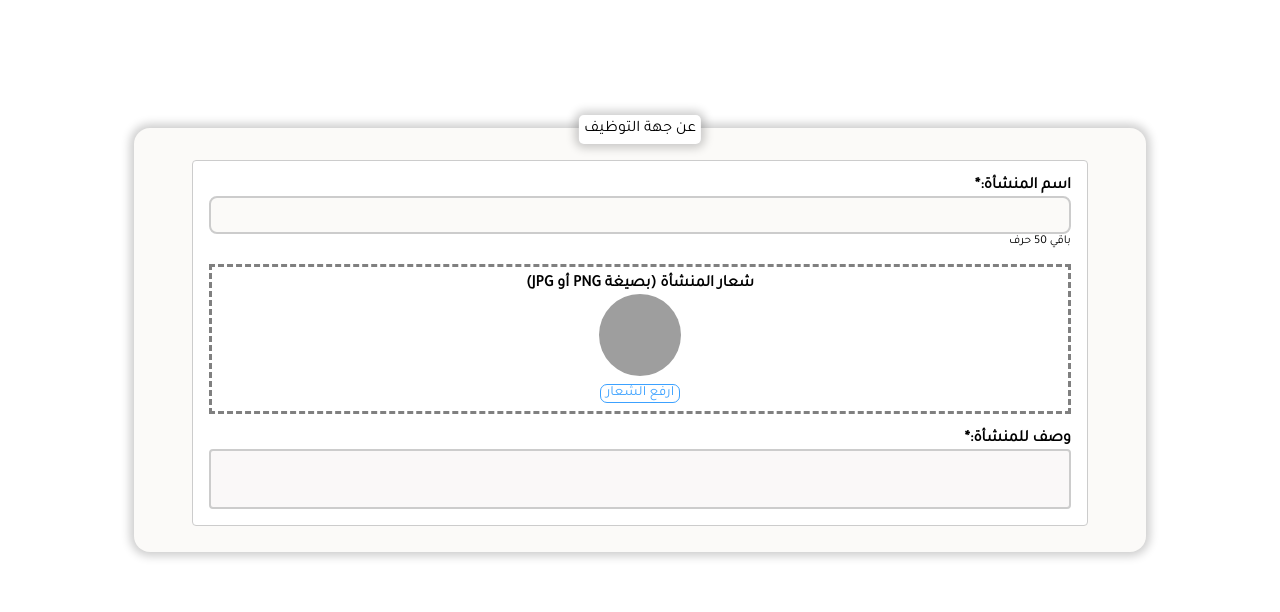
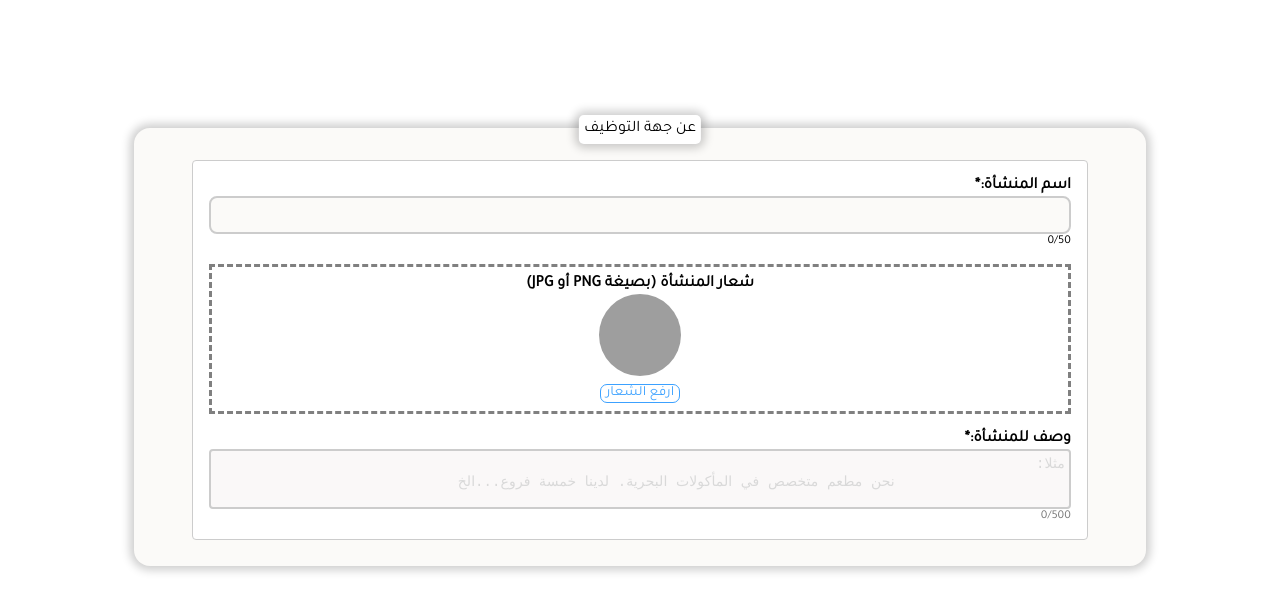
Before and after one commit to alrepo/job-board, a React (Create React App) app: page /jobs/new-job-post in a window 1280 px wide. Shown: the top 612 px of the page. Built offline with nearby package versions, Linux system fonts and the light colour scheme; grey boxes are pictures that could not be loaded.

Commit message:
added textarea counter

```diff
--- a/src/components/NewJobPost/CustomTextArea.js
+++ /dev/null
@@ -1,33 +0,0 @@
-import styled, { css } from "styled-components";
-import TextareaAutosize from 'react-textarea-autosize'
-
-export const CustomTextArea = styled(TextareaAutosize)`
-  font-size: 14px;
-  border: 2px solid #ccc;
-  line-height: 1.3;
-  letter-spacing: 0.1px;
-  color: black;
-  /* background-color: #F7F7F7; */
-  padding: 4px 4px 4px 4px;
-  border-radius: 4px;
-  text-align: right;
-  resize: vertical;
-  min-height: 3rem;
-  color: #000;
-  direction: rtl;
-  resize: none;
-  background: #faf8f8;
-  &:focus {
-    box-shadow: 0 0 2px 2px #4799eb;
-    outline: 0;
-  }
-  ::placeholder {
-    color: #D9D9D9;
-  }
-  ${({ $minHeight }) => $minHeight && css`
-    min-height: ${$minHeight}px;
-  `}
-  ${({ $isInValidate }) => $isInValidate && css`
-    border-color: ${props => props.theme.colors.red};
-  `}
-`
--- /dev/null
+++ b/src/components/NewJobPost/CustomTextArea.jsx
@@ -0,0 +1,73 @@
+import styled, { css } from "styled-components";
+import TextareaAutosize from 'react-textarea-autosize'
+import React, { useState } from "react";
+import PropTypes from "prop-types";
+
+const StyledTextArea = styled(TextareaAutosize)`
+  font-size: 14px;
+  border: 2px solid #ccc;
+  line-height: 1.3;
+  letter-spacing: 0.1px;
+  color: black;
+  /* background-color: #F7F7F7; */
+  padding: 4px 4px 4px 4px;
+  border-radius: 4px;
+  text-align: right;
+  resize: vertical;
+  min-height: 3rem;
+  color: #000;
+  direction: rtl;
+  resize: none;
+  background: #faf8f8;
+  &:focus {
+    box-shadow: 0 0 2px 2px #4799eb;
+    outline: 0;
+  }
+  ::placeholder {
+    color: #D9D9D9;
+  }
+  ${({ $minHeight }) => $minHeight && css`
+    min-height: ${$minHeight}px;
+  `}
+  ${({ $isInValidate }) => $isInValidate && css`
+    border-color: ${props => props.theme.colors.red};
+  `}
+`
+
+const CharCount = styled.div`
+  bottom: 5px;
+  right: 5px;
+  font-size: 12px;
+  color: #777;
+`;
+
+function CustomTextArea(props) {
+  const [value, setValue] = useState("");
+
+  const handleChange = (event) => {
+    const inputValue = event.target.value;
+    if (inputValue.length <= 500) {
+      setValue(inputValue);
+      if (props.onChange) {
+        props.onChange(inputValue);
+      }
+    }
+  };
+
+  return (
+    <div style={{position: "relative", display: "grid"}}>
+      <StyledTextArea
+        {...props}
+        value={value}
+        onChange={handleChange}
+      />
+      <CharCount>{value.length}/500</CharCount>
+    </div>
+  );
+}
+
+CustomTextArea.propTypes = {
+  onChange: PropTypes.func,
+};
+
+export default CustomTextArea;
--- a/src/components/NewJobPost/Input.jsx
+++ b/src/components/NewJobPost/Input.jsx
@@ -8,6 +8,7 @@ function Input({ value, setValue, ...props }) {
 
   const handleChange = event => {
     const { value } = event.target;
+    console.log(value);
     if (value.length <= MAX_LENGTH) {
       setValue(value);
     }
@@ -22,6 +23,24 @@ function Input({ value, setValue, ...props }) {
       />
       <RemainingChars>{remainingChars}</RemainingChars>
     </Wrapper>
+  );
+}
+
+function ParentComponent() {
+  const [value, setValue] = useState('');
+
+  return (
+    <>
+      <Input value={value} setValue={setValue} />
+      <AnotherComponent remainingChars={MAX_LENGTH - value.length} />
+    </>
+  );
+}
+
+function AnotherComponent({ remainingChars }) {
+  // use the latest value of remainingChars as needed
+  return (
+    <CounterDiv>{(50-remainingChars)}{"/50"}</CounterDiv>
   );
 }
 
@@ -69,22 +88,4 @@ const RemainingChars = styled.div`
 } */
 `;
 
-function ParentComponent() {
-  const [value, setValue] = useState('');
-
-  return (
-    <>
-      <Input value={value} setValue={setValue} />
-      <AnotherComponent remainingChars={MAX_LENGTH - value.length} />
-    </>
-  );
-}
-
-function AnotherComponent({ remainingChars }) {
-  // use the latest value of remainingChars as needed
-  return (
-    <CounterDiv>{"باقي "}{remainingChars}{" حرف"}</CounterDiv>
-  );
-}
-
 export default ParentComponent;
--- a/src/components/NewJobPost/NewJobPost.jsx
+++ b/src/components/NewJobPost/NewJobPost.jsx
@@ -11,7 +11,7 @@ import {
         LogoDiv,
 
 } from "./new-job-post.styled.js";
-import { CustomTextArea } from './CustomTextArea';
+import CustomTextArea from './CustomTextArea.jsx';
 import LogoUploader from "./LogoUploader.jsx";
 import ParentComponent from "./Input";
 // import { remainingChars } from "./Input";
@@ -34,7 +34,8 @@ function NewJobPost()
                 <Label>وصف للمنشأة:{"*"} </Label>
                 <CustomTextArea
                     // ref={textareaRef}
-                    // placeholder="أكتب ردك"
+                    placeholder="مثلا:
+                    نحن مطعم متخصص في المأكولات البحرية. لدينا خمسة فروع...الخ"
                 />
             </InputDiv>
         </DetailsDiv>
```
